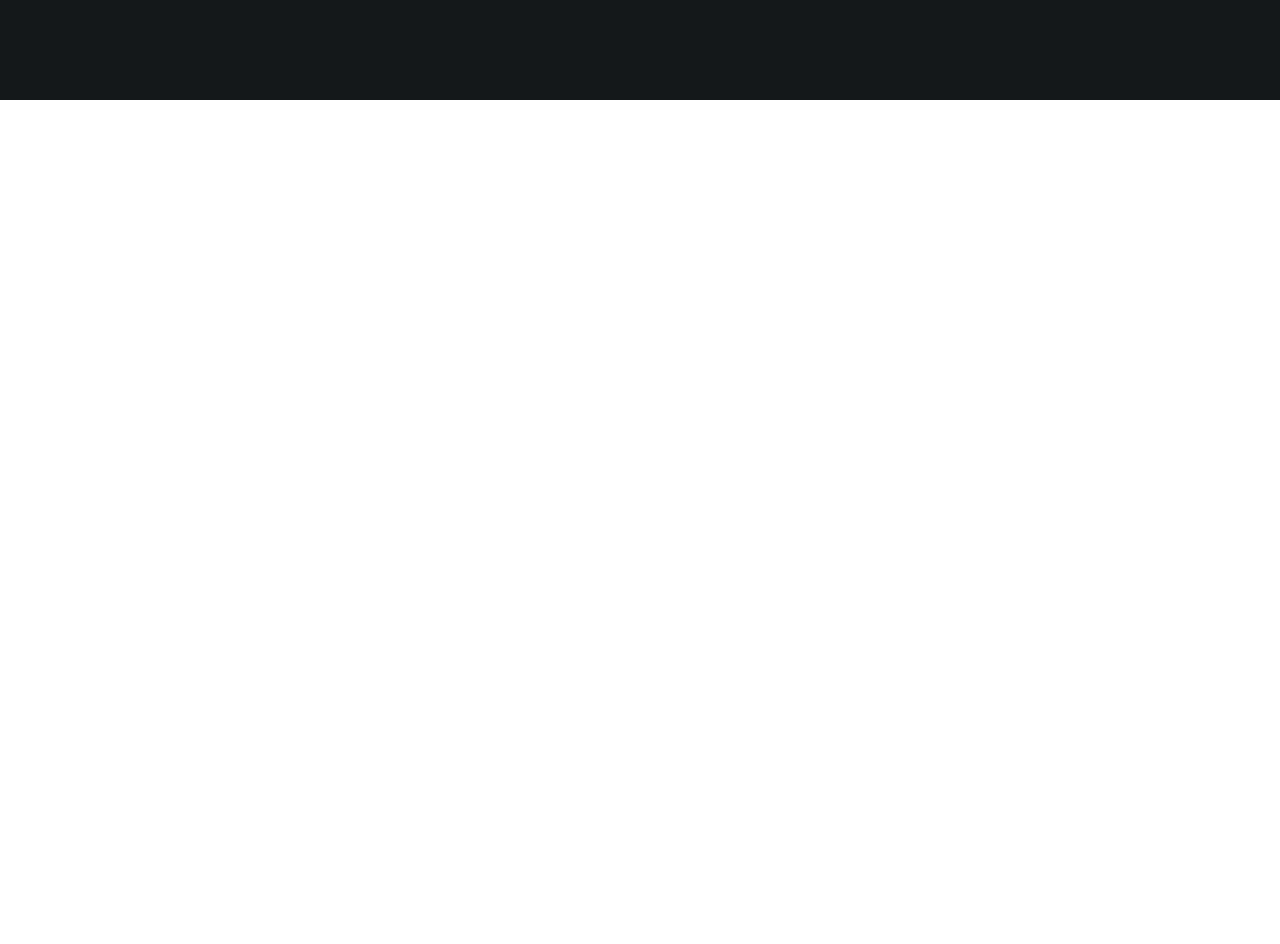
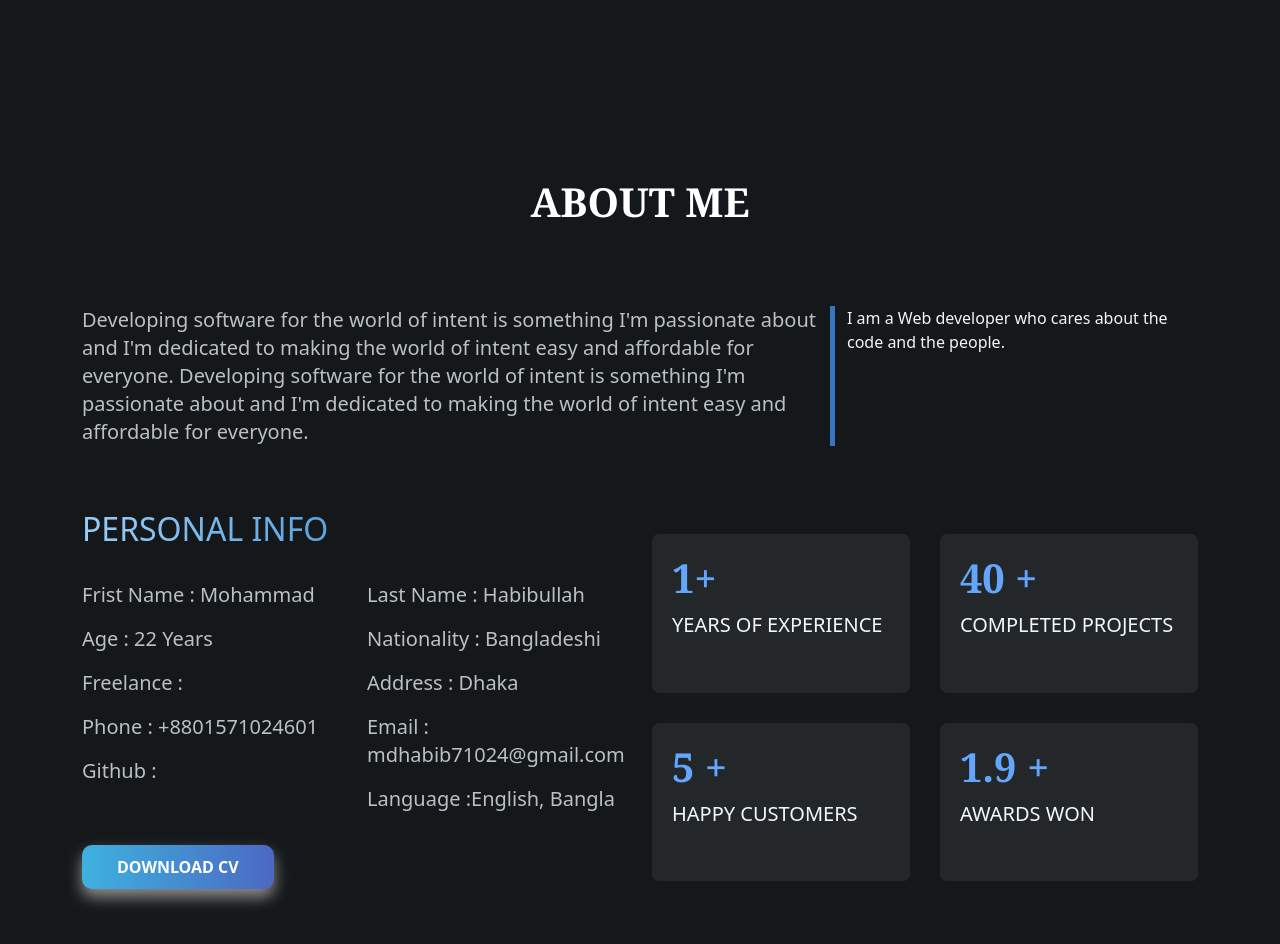
Before and after one commit to Habib710/H-BIB, a React (Create React App) app: page / in a window 1280 px wide. Shown: the part 700-1644 px from the top of the page. Before the commit the page ends 800 px from the top, so only its background shows below. Built offline with nearby package versions, Linux system fonts and the light colour scheme.

Commit message:
about page compeleted

```diff
--- /dev/null
+++ b/src/Components/About/About.css
@@ -0,0 +1,27 @@
+.my-tag{
+
+    border-left: 5px solid rgb(53, 118, 192);
+    color: rgb(244, 244, 245);
+}
+.li-css li{
+
+}
+.div-parsonal{
+    color: aliceblue;
+    padding: 20px;
+    background: rgba(151, 151, 151, 0.116);
+    border-radius: 7px;
+}
+.div-parsonal h1{
+    color: rgb(100, 166, 252);
+
+}
+.div-parsonal p{
+    font-size: 20px;
+
+}
+.box-div{
+    display: grid;
+    gap: 30px;
+    grid-template-columns: repeat( auto-fit, minmax(250px, 1fr) );
+}
--- /dev/null
+++ b/src/Components/About/About.js
@@ -0,0 +1,69 @@
+import React from 'react';
+import './About.css';
+
+
+const About = () => {
+    return (
+        <div className='container py-5 '>
+            <h1 className='text-center py-5 text-white'>ABOUT ME</h1>
+
+            <div className='row text-white py-4'>
+                <p className='col-lg-8  p-banner'>Developing software for the world of intent is something I'm passionate about and I'm dedicated to making the world of intent easy and affordable for everyone. Developing software for the world of intent is something I'm passionate about and I'm dedicated to making the world of intent easy and affordable for everyone.</p>
+                <p className='col-lg-4 my-tag'>I am a Web developer who cares about the code and the people.</p>
+            </div>
+            <div className='row py-4'>
+
+                <div className='col-lg-6'>
+                    <h2 className='heading'>PERSONAL INFO <hr/> </h2>
+                    <div className='row  p-banner li-css'>
+                        <div className='col-lg-6'>
+                            <p>Frist Name : Mohammad</p>
+                            <p>Age : 22 Years</p>
+                            <p>Freelance :</p>
+                            <p>Phone : +8801571024601</p>
+                            <p>Github : </p>
+                        </div>
+                        <div  className='col-lg-6'>
+                            <p>
+                             Last Name : Habibullah</p>
+                            <p>Nationality : Bangladeshi</p>
+                            <p>Address : Dhaka</p>
+                            <p>
+                                Email : mdhabib71024@gmail.com </p>
+                            <p>
+                           Language :English, Bangla</p>
+                        </div>
+                    </div>
+                    <button className='btn-grad my-3'>DOWNLOAD CV</button>
+
+                </div>
+
+                <div className='col-lg-6 box-div py-4'>
+                <div class="div-parsonal ">
+                    <h1 > 1+  </h1>
+                    <p> YEARS OF EXPERIENCE </p>
+                    </div>
+                <div class="div-parsonal ">
+                    <h1> 40 +  </h1>
+                    <p> COMPLETED PROJECTS</p>
+                    </div>
+                <div class="div-parsonal ">
+                    <h1> 5 +  </h1>
+                    <p> HAPPY CUSTOMERS </p>
+                    </div>
+                <div class="div-parsonal ">
+                    <h1> 1.9 +  </h1>
+                    <p> AWARDS WON </p>
+                    </div>
+
+                </div>
+
+
+
+            </div>
+
+        </div>
+    );
+};
+
+export default About;
--- a/src/Components/Banner/Banner.css
+++ b/src/Components/Banner/Banner.css
@@ -53,7 +53,7 @@ h1{
     margin-right: 30px;
   }
   .p-banner{
-    margin: 22px 25px 22px 0px;
+
     line-height: 28px;
     color: #bac0c4;
     font-size: 20px;
--- a/src/Components/Banner/Banner.js
+++ b/src/Components/Banner/Banner.js
@@ -1,50 +1,57 @@
-import React from 'react';
-import { Fade, Slide } from 'react-reveal';
-import Zoom from 'react-reveal/Zoom';
-import './Banner.css';
-import { Icon } from '@iconify/react';
-
+import React from 'react'
+import { Fade, Slide } from 'react-reveal'
+import Zoom from 'react-reveal/Zoom'
+import './Banner.css'
+import { Icon } from '@iconify/react'
 
 const Banner = () => {
   return (
-        <div className='main-div-banner row p-3'>
+    <div className="main-div-banner row p-3">
       <Zoom>
+        <div className="pp-img col-lg-6"></div>
 
-            <div className='pp-img col-lg-6'>
-
-            </div>
-
-            <div className='banner-heading col-lg-6 text-white py-4 '>
+        <div className="banner-heading col-lg-6 text-white py-4 ">
           <Fade bottom big cascade>
             <h1>HI,</h1>
-                <h1>I AM <span className='heading'> MD HABIBULLAH</span> </h1>
+            <h1>
+              I AM <span className="heading"> MD HABIBULLAH</span>{' '}
+            </h1>
             <h1>WEB-DEVELOPER</h1>
 
-                <p className='py-2 p-banner'>I am a full-stack web developer with 1+ years of experience with modern technologies like React js , HTML,Bootstarp ,CSS, Tailwind CSS, Node js, Mongo DB, Express JS etc.....</p>
+            <p className="py-4 p-banner">
+              I am a full-stack web developer with 1+ years of experience with
+              modern technologies like React js , HTML,Bootstarp ,CSS, Tailwind
+              CSS, Node js, Mongo DB, Express JS etc.....
+            </p>
 
-                <button className='btn-grad'>More About Me</button>
-
+            <button className="btn-grad">More About Me</button>
           </Fade>
           <Fade right big cascade>
-                <div className='pt-5 icon-css-baner'>
-
-                <a href="#fg"><Icon icon="dashicons:email-alt" /></a>
-                <a href="#fg"><Icon icon="fluent:call-32-filled" /></a>
-                <a href="#fg"><Icon icon="cib:facebook" /></a>
-                <a href="#fg"><Icon icon="entypo-social:linkedin-with-circle" /></a>
-                <a href="#fg"><Icon icon="codicon:github-inverted" /></a>
-                <a href="#fg"><Icon icon="bxl:instagram-alt" /></a>
-
+            <div className="pt-5 icon-css-baner">
+              <a href="#fg">
+                <Icon icon="dashicons:email-alt" />
+              </a>
+              <a href="#fg">
+                <Icon icon="fluent:call-32-filled" />
+              </a>
+              <a href="#fg">
+                <Icon icon="cib:facebook" />
+              </a>
+              <a href="#fg">
+                <Icon icon="entypo-social:linkedin-with-circle" />
+              </a>
+              <a href="#fg">
+                <Icon icon="codicon:github-inverted" />
+              </a>
+              <a href="#fg">
+                <Icon icon="bxl:instagram-alt" />
+              </a>
             </div>
           </Fade>
+        </div>
+      </Zoom>
+    </div>
+  )
+}
 
-            </div>
-
-            </Zoom>
-
-
-        </div>
-    );
-};
-
-export default Banner;
+export default Banner
--- a/src/Components/Home/Home.css
+++ b/src/Components/Home/Home.css
@@ -1,5 +1,7 @@
 body{
     overflow-x: hidden;
+    margin: 0;
+    padding: 0;
 
 }
 .main-div-home{
--- a/src/Components/Home/Home.js
+++ b/src/Components/Home/Home.js
@@ -2,6 +2,7 @@ import React from 'react';
 import './Home.css'
 import Banner from '../Banner/Banner';
 import NavBar from '../NavBar/NavBar';
+import About from '../About/About';
 
 
 const Home = () => {
@@ -9,6 +10,7 @@ const Home = () => {
         <div className='main-div-home pt-lg-2'>
             <NavBar></NavBar>
             <Banner></Banner>
+            <About></About>
         </div>
     );
 };
```
Lines whose indentation alone changed are shown as unchanged.
